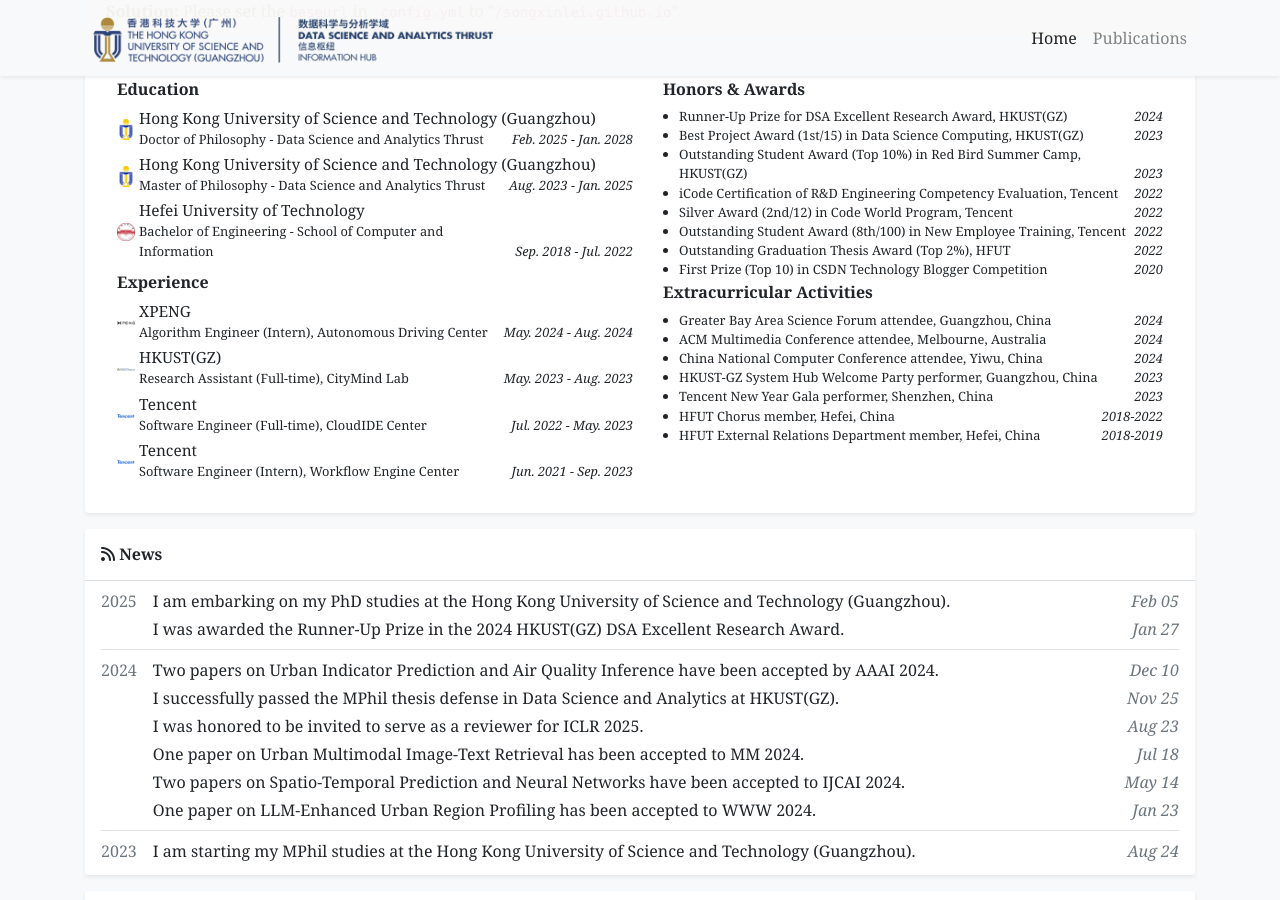
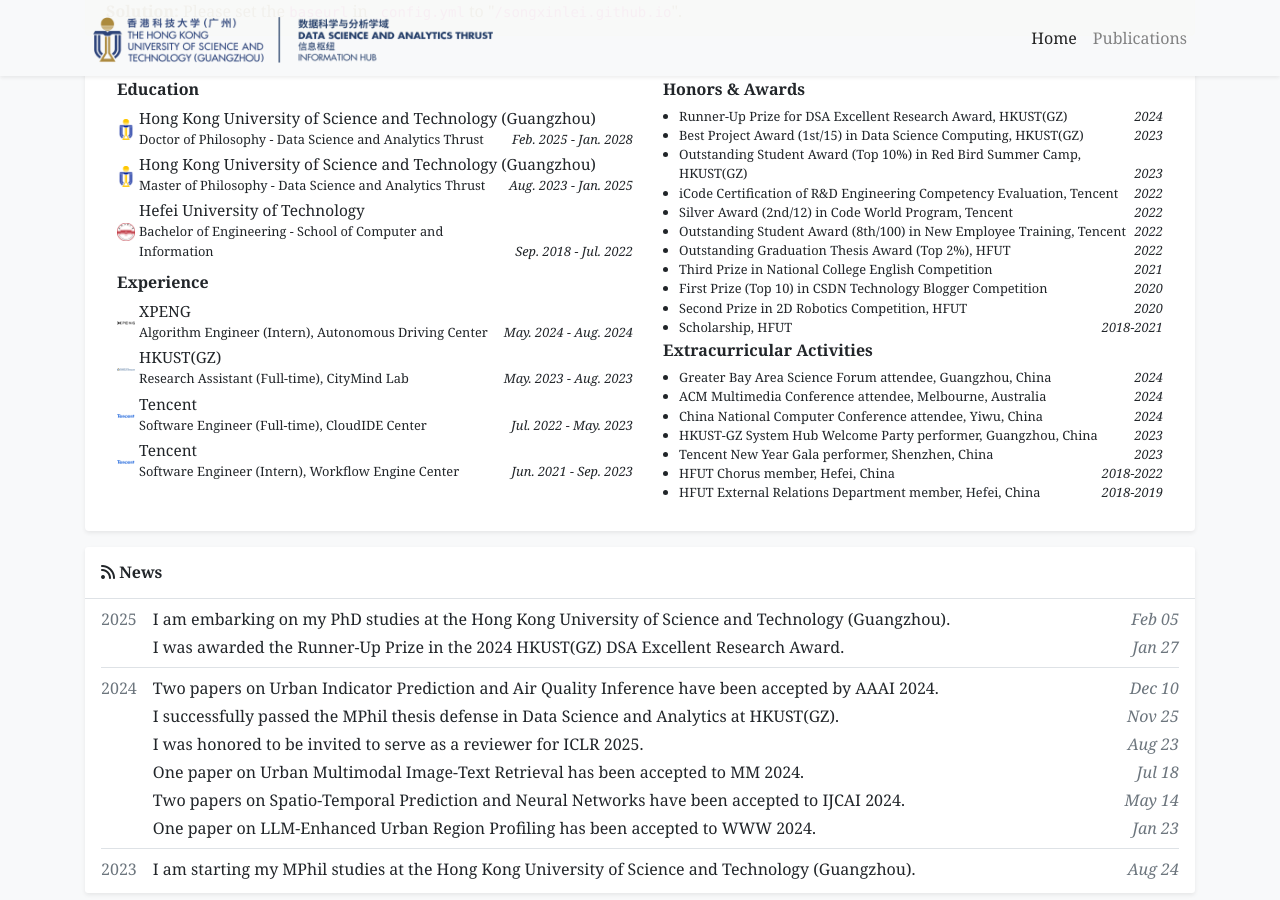
Before and after one commit to thunderlrr/songxinlei.github.io, a Jekyll site: the page built from index.html, in a window 1280 px wide and 900 px high, scrolled down 471 px. Built offline with Jekyll 4.4.1, drawn with Linux system fonts in a browser that asks for light colours; a style sheet for code colours, icons or effects is not loaded.

Commit message:
Update profile.yml

```diff
--- a/_data/profile.yml
+++ b/_data/profile.yml
@@ -78,8 +78,14 @@
   date: 2022
 - name: Outstanding Graduation Thesis Award (Top 2%), HFUT
   date: 2022
+- name: Third Prize in National College English Competition
+  date: 2021
 - name: First Prize (Top 10) in CSDN Technology Blogger Competition
   date: 2020
+- name: Second Prize in 2D Robotics Competition, HFUT
+  date: 2020
+- name: Scholarship, HFUT
+  date: 2018-2021
 
 activities:
   - name: Greater Bay Area Science Forum attendee, Guangzhou, China
```
